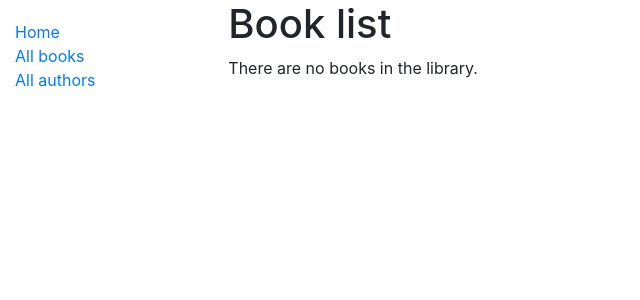
After one commit to rothso/locallibrary, a Django app: page /catalog/books/ in a window 1280 px wide. The commit adds this page. Shown: the top 300 px of the page, without its empty margins (0-640 px from the left). Run offline with Django 3.2, Linux system fonts and the light colour scheme; data that the repository does not hold is empty; some libraries are stand-ins or nearby versions.

Commit message:
Add book list and detail view

```diff
--- a/catalog/templates/base_generic.html
+++ b/catalog/templates/base_generic.html
@@ -17,7 +17,7 @@
         {% block sidebar %}
         <ul class="sidebar-nav">
           <li><a href="{% url 'index' %}">Home</a></li>
-          <li><a href="#">All books</a></li>
+          <li><a href="{% url 'books' %}">All books</a></li>
           <li><a href="#">All authors</a></li>
         </ul>
         {% endblock %}
--- /dev/null
+++ b/catalog/templates/catalog/book_list.html
@@ -0,0 +1,14 @@
+{% extends "base_generic.html" %}
+
+{% block content %}
+  <h1>Book list</h1>
+  {% if book_list %}
+    <ul>
+      {% for book in book_list %}
+        <li><a href="{{ book.get_absolute_url }}">{{ book.title }}</a> ({{ book.author }})</li>
+      {% endfor %}
+    </ul>
+  {% else %}
+    <p>There are no books in the library.</p>
+  {% endif %}
+{% endblock %}
--- a/catalog/urls.py
+++ b/catalog/urls.py
@@ -3,4 +3,6 @@ from . import views
 
 urlpatterns = [
     path('', views.index, name='index'),
+    path('books/', views.BookListView.as_view(), name='books'),
+    path('books/<int:pk>', views.BookDetailView.as_view(), name='book-detail'),
 ]
--- a/catalog/views.py
+++ b/catalog/views.py
@@ -1,4 +1,5 @@
 from django.shortcuts import render
+from django.views import generic
 
 from .models import Author, Book, BookInstance, Genre
 
@@ -29,3 +30,11 @@ def index(request):
 
     # Render the HTML template with the data in the context variable
     return render(request, 'index.html', context)
+
+
+class BookListView(generic.ListView):
+    model = Book
+
+
+class BookDetailView(generic.DetailView):
+    model = Book
```
Also changed, not shown: catalog/templates/catalog/book_detail.html (added, +33 -0 lines).
